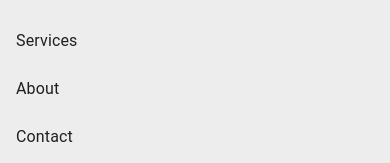
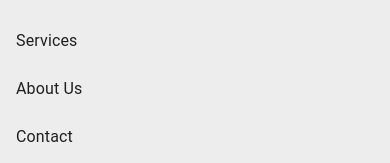
Before and after one commit to moradiya235/acaraweb, a React (Create React App) app: page / in a window 390 px wide. Both pictures are taken after a click on the button "menu". Shown: the part 169-332 px from the top of the page. Built offline with nearby package versions, Linux system fonts and the light colour scheme.

Commit message:
second commit

```diff
--- a/src/Commoncomponents/Header/Header.js
+++ b/src/Commoncomponents/Header/Header.js
@@ -8,7 +8,7 @@ import { useNavigate } from 'react-router-dom';
 
 function Header() {
   const [drawerOpen, setDrawerOpen] = useState(false);
-  const [anchorElHome, setAnchorElHome] = useState(null); // State to manage the "Home" sub-menu
+  const [anchorElHome, setAnchorElHome] = useState(null);
 
   const toggleDrawer = () => {
     setDrawerOpen(!drawerOpen);
@@ -24,16 +24,21 @@ function Header() {
 
   const navigate = useNavigate();
 
-  const menuItems = ['Works', 'Services', 'About', 'Contact'];
 
+  const menuItems = [
+    { label: 'Works', path: '/works' },
+    { label: 'Services', path: '/Services' },
+    { label: 'About Us', path: '/About' },
+    { label: 'Contact', path: '/Contact' }
+  ];
   const drawerList = (
     <Box
-      sx={{ width: '100%', height: '100%', bgcolor: '#EDEDED'}} // Full-screen drawer with background
+      sx={{ width: '100%', height: '100%', bgcolor: '#EDEDED',zIndex:99}}
       role="presentation"
       onClick={toggleDrawer}
       onKeyDown={toggleDrawer}
     >
-      <Box sx={{ display: 'flex', justifyContent: 'space-between', padding: 2 ,bgcolor:"transparent"}}>
+      <Box sx={{ display: 'flex', justifyContent: 'space-between', padding: 2 ,background:"Transparent"}}>
         <img src={logo} alt="Logo" style={{ height: '50px', objectFit: 'contain' }} />
         <IconButton onClick={toggleDrawer} sx={{ color: 'white' }}>
           <CloseIcon />
@@ -42,13 +47,17 @@ function Header() {
       <List>
         <ListItem disablePadding>
           <ListItemButton onClick={handleHomeClick}>
-            <ListItemText primary="Home" sx={{ textAlign: 'start' }} />
+            <ListItemText primary="Home" onClick={() => navigate('/')} sx={{ textAlign: 'start' }} />
           </ListItemButton>
+
         </ListItem>
-        {menuItems.map((text) => (
-          <ListItem key={text} disablePadding>
-            <ListItemButton>
-              <ListItemText primary={text} sx={{ textAlign: 'start' }} />
+        {menuItems.map((item) => (
+          <ListItem key={item.label} disablePadding>
+            <ListItemButton onClick={() => {
+              toggleDrawer();
+              navigate(item.path);
+            }}>
+              <ListItemText primary={item.label} sx={{ textAlign: 'start' }} />
             </ListItemButton>
           </ListItem>
         ))}
@@ -107,7 +116,7 @@ function Header() {
         open={drawerOpen}
         onClose={toggleDrawer}
         PaperProps={{
-          sx: { width: '100%', height: '100%' },
+          sx: { width: '100%', height: '100%'},
         }}
       >
         {drawerList}
--- a/src/Pages/Homepage/Home1.js
+++ b/src/Pages/Homepage/Home1.js
@@ -19,7 +19,7 @@ function Home1() {
               </Grid>
               <Grid item xs={12} sm={6}>
                  <Box>
-                    <Typography sx={{fontSize:"48px",textAlign:"start",fontWeight:"600",color:"white",lineHeight:"60px",fontFamily:"Poppins,sans-serif"}}>The UK’s Best Event Management Agency for Corporate</Typography>
+                    <Typography sx={{fontSize:{lg:"48px" ,sm:"30px",xs:"25px"},textAlign:"start",fontWeight:"600",color:"white",lineHeight:"60px",fontFamily:"Poppins,sans-serif"}}>The UK’s Best Event Management Agency for Corporate</Typography>
                     <Typography sx={{textAlign:"start",color:"white",lineHeight:"30px",py:"10px"}}>A integer hac in id. Mollis consequat, consectetur egestas in quam. Id velit eleifend tincidunt varius sagittis sed ut. Pretium, risus ac augue arcu ullamcorper semper integer.</Typography>
                     <Box display={"flex"} justifyContent={"start"} py={3}>
                     <Button variant='outlined' sx={{ marginBottom: "20px", backgroundColor: "#ffff", color: "black", padding: "7px 15px",border:"none",textTransform:"capitalize", borderRadius: "10px", "&:hover": { backgroundColor: "#DE463B", borderColor: "#fff",color:"#fff" }, transition: ".7s" }}>Book Now</Button>
--- a/src/Pages/Homepage/Home2.js
+++ b/src/Pages/Homepage/Home2.js
@@ -20,7 +20,7 @@ function Home2() {
                   <Typography variant='h6' color={"#de463b"} fontFamily={"Poppins, sans-serif"} textTransform={"uppercase"} fontSize={"14px"} letterSpacing={1}>About Us</Typography>
                 </Box>
                 <Box py={1}>
-                  <Typography fontSize={"32px"} fontFamily={"Poppins, sans-serif"} fontWeight={600}>We Help Corporate to Manage Event</Typography>
+                  <Typography fontSize={{lg:"32px",sm:"30px",xs:"25px"}} fontFamily={"Poppins, sans-serif"} fontWeight={600}>We Help Corporate to Manage Event</Typography>
                 </Box>
                 <Box py={1}>
                   <Typography color={"#5F656C"}>Sit vestibulum nec nam porttitor nibh. Urna at faucibus aliquet dolor. Facilisis id diam pellentesque et odio. Potenti sagittis massa lorem arcu sed diam. Consectetur elit sit in donec vitae blandit tincidunt eu. Sed nulla vel diam commodo. Placerat cursus sed blandit eu odio.</Typography>
```
Also changed, not shown: 1 other file (tests, documents, lock files or other folders).
